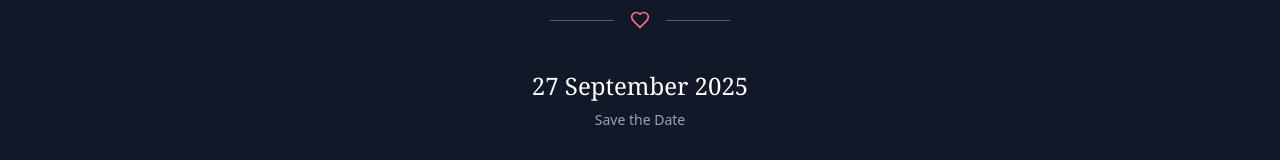
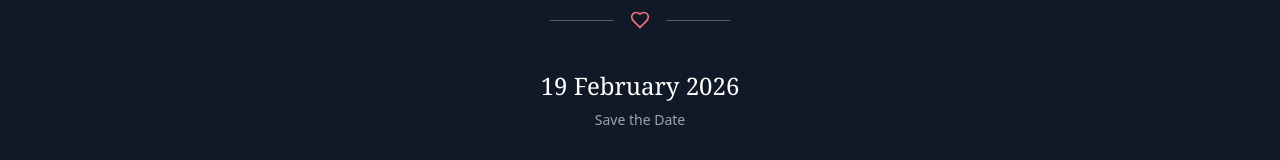
Before and after one commit to lademrudula/wedding, a React (Vite) app: page / in a window 1280 px wide. Shown: the part 7551-7711 px from the top of the page. Built offline with nearby package versions, Linux system fonts and the light colour scheme.

Commit message:
Update Footer.tsx
save the date

```diff
--- a/src/components/Footer.tsx
+++ b/src/components/Footer.tsx
@@ -47,7 +47,7 @@ const Footer = () => {
 */}
           {/* Wedding Date Reminder */}
           <div className="mb-8 py-8 border-b border-gray-700">
-            <div className="text-2xl font-serif mb-2">27 September 2025</div>
+            <div className="text-2xl font-serif mb-2">19 February 2026</div>
 
             <div className="text-sm text-gray-400 mt-2">Save the Date</div>
           </div>
```
